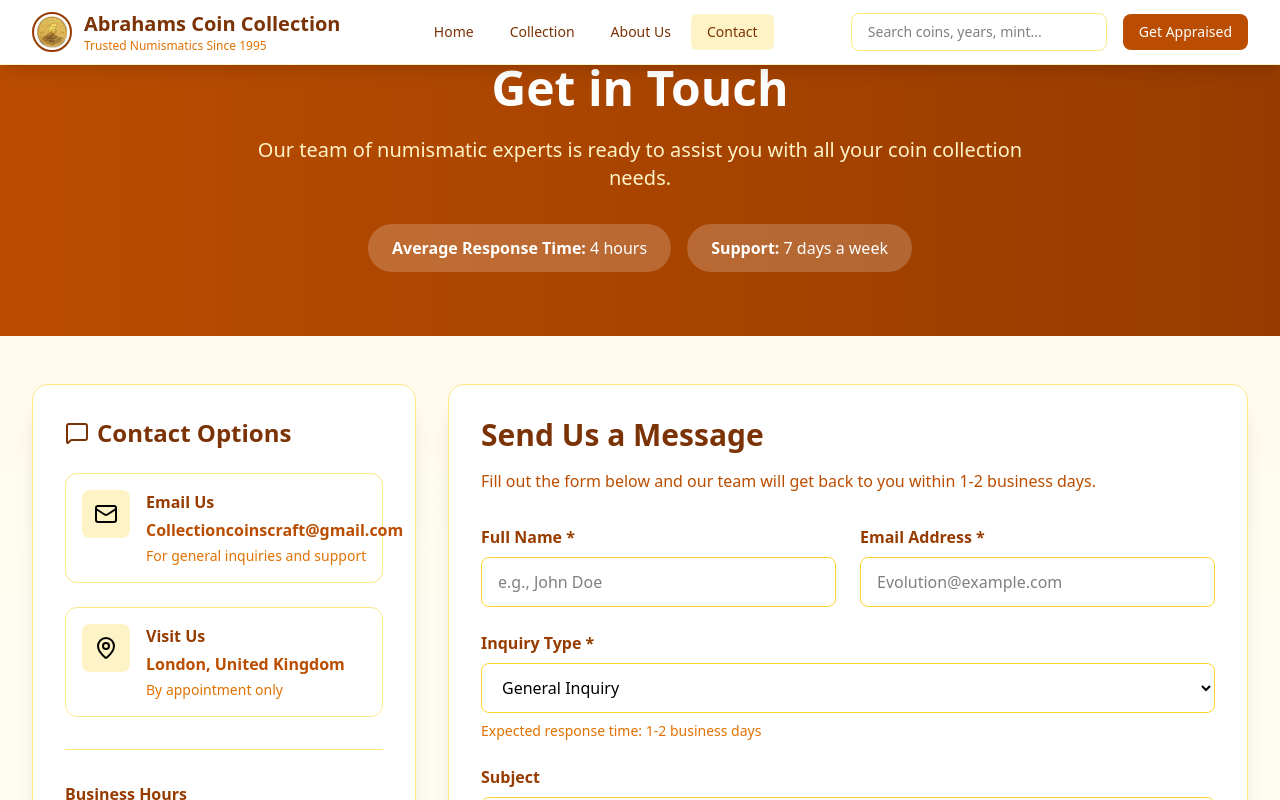
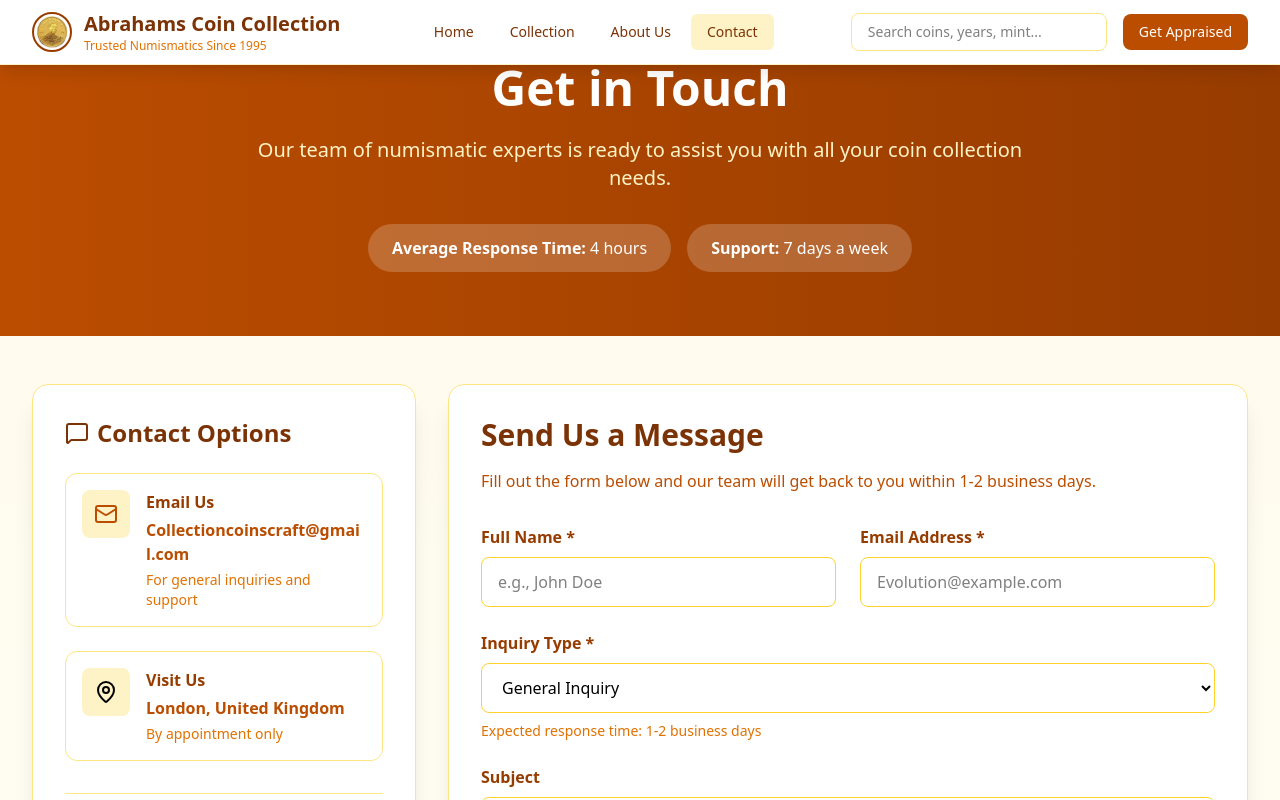
Before and after one commit to emmanueledozie2008-web/old-coin, a React (Vite) app: page /Contact in a window 1280 px wide. Shown: the top 800 px of the page. Built offline with nearby package versions, Linux system fonts and the light colour scheme.

Commit message:
Initial commit

```diff
--- a/src/Components/Collection.tsx
+++ b/src/Components/Collection.tsx
@@ -666,7 +666,7 @@ const Collection: React.FC = () => {
             Certified valuation for insurance, inheritance, or sale purposes by our expert numismatists.
           </p>
           <a
-            href="mailto:appraisal@abrahamscoincollection.com?subject=Collection%20Appraisal%20Request"
+            href="mailto:Collectioncoinscraft@gmail.com?subject=Collection%20Appraisal%20Request"
             className="inline-block bg-white text-amber-800 px-10 py-4 rounded-xl font-bold text-lg hover:bg-amber-100 transition-all duration-300 shadow-2xl hover:shadow-3xl transform hover:-translate-y-1"
           >
             Request Professional Appraisal
--- a/src/Components/Contact.tsx
+++ b/src/Components/Contact.tsx
@@ -31,7 +31,7 @@ const Contact: React.FC = () => {
       const { name, email, subject, message, inquiryType } = formData;
 
       // Create mailto link
-      const mailtoLink = `mailto:contact@abrahamscoincollection.com?subject=${encodeURIComponent(
+      const mailtoLink = `mailto:Collectioncoinscraft@gmail.com?subject=${encodeURIComponent(
         `${subject || `Contact Form - ${inquiryType}`}`
       )}&body=${encodeURIComponent(
         `Name: ${name}\nEmail: ${email}\nInquiry Type: ${inquiryType}\n\nMessage:\n${message}\n\n---\nThis message was sent via the ACC Contact Form`
@@ -58,13 +58,19 @@ const Contact: React.FC = () => {
   };
 
   const contactMethods = [
-    {
-      icon: <Mail className="w-6 h-6" />,
-      title: "Email Us",
-      details: "Collectioncoinscraft@gmail.com",
-      description: "For general inquiries and support",
-      action: () => window.location.href = "mailto:Collectioncoinscraft@gmail.com"
-    },
+   {
+  icon: <Mail className="w-6 h-6 text-amber-700" />,
+  title: "Email Us",
+  details: (
+    <span className="text-sm sm:text-base break-all">
+      Collectioncoinscraft@gmail.com
+    </span>
+  ),
+  description: "For general inquiries and support",
+  action: () =>
+    (window.location.href = "mailto:Collectioncoinscraft@gmail.com"),
+},
+
     {
       icon: <MapPin className="w-6 h-6" />,
       title: "Visit Us",
@@ -264,7 +270,7 @@ const Contact: React.FC = () => {
                     <h3 className="text-2xl font-bold text-amber-900 mb-3">Message Sent Successfully!</h3>
                     <p className="text-amber-700 mb-6 max-w-md mx-auto">
                       Thank you for contacting Abrahams Coin Collection. Your email client should open shortly.
-                      If it doesn't open automatically, please send your inquiry to contact@abrahamscoincollection.com
+                      If it doesn't open automatically, please send your inquiry to details: "Collectioncoinscraft@gmail.com", and we will respond as soon as possible.
                     </p>
                     <div className="bg-amber-100 p-4 rounded-lg max-w-md mx-auto">
                       <p className="text-amber-800 font-semibold">Next Steps:</p>
--- a/src/Components/Footer.tsx
+++ b/src/Components/Footer.tsx
@@ -3,7 +3,7 @@ import { Link } from "react-router-dom";
 import { Mail,  MapPin, Clock, Shield, Award } from "lucide-react";
 
 const Footer: React.FC = () => {
-  const emailAddress = "contact@abrahamscoincollection.com";
+  const emailAddress = "Collectioncoinscraft@gmail.com";
 
   const businessHours = "Mon-Fri: 9AM-6PM | Sat: 10AM-4PM";
 
```
